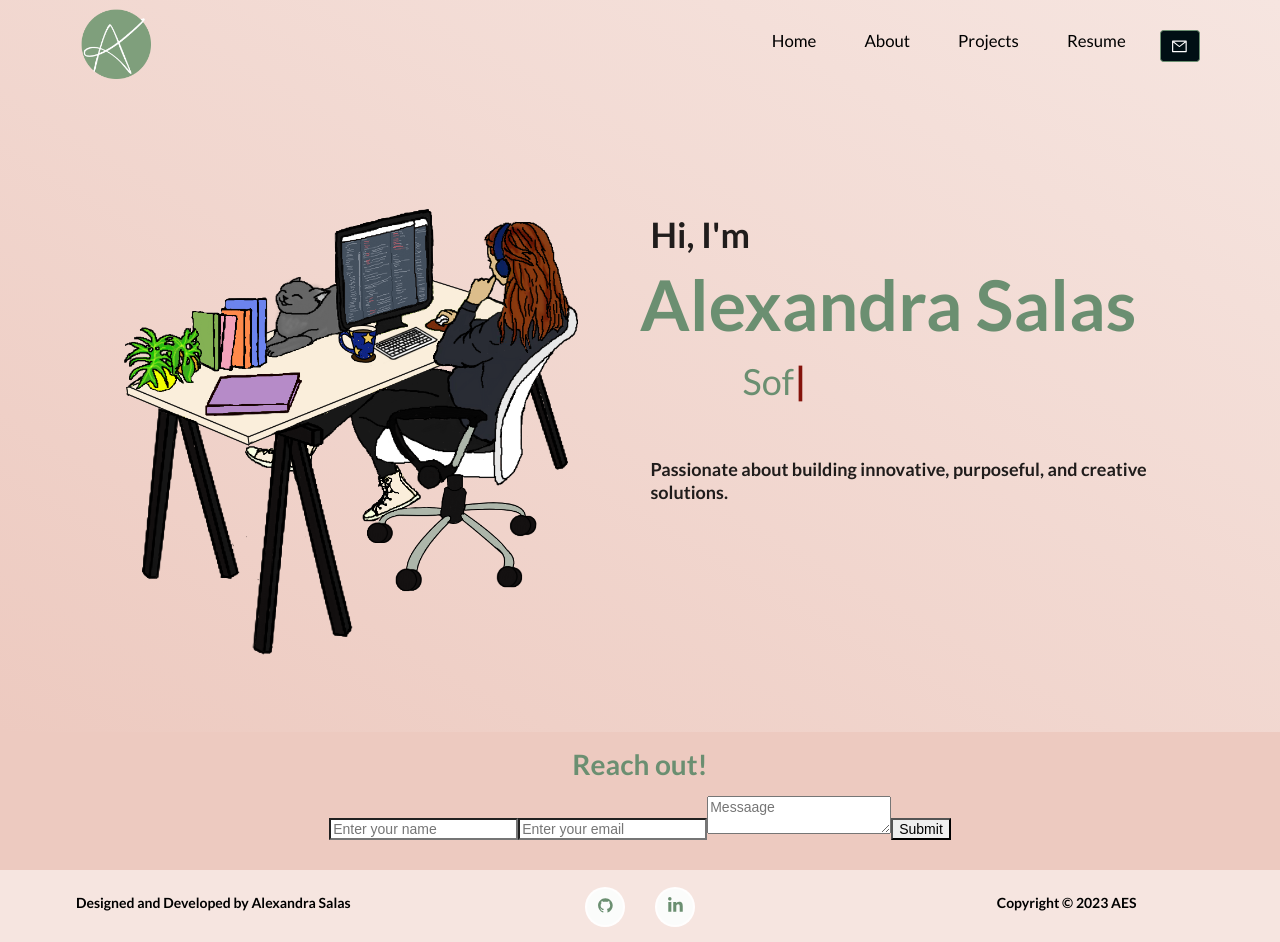
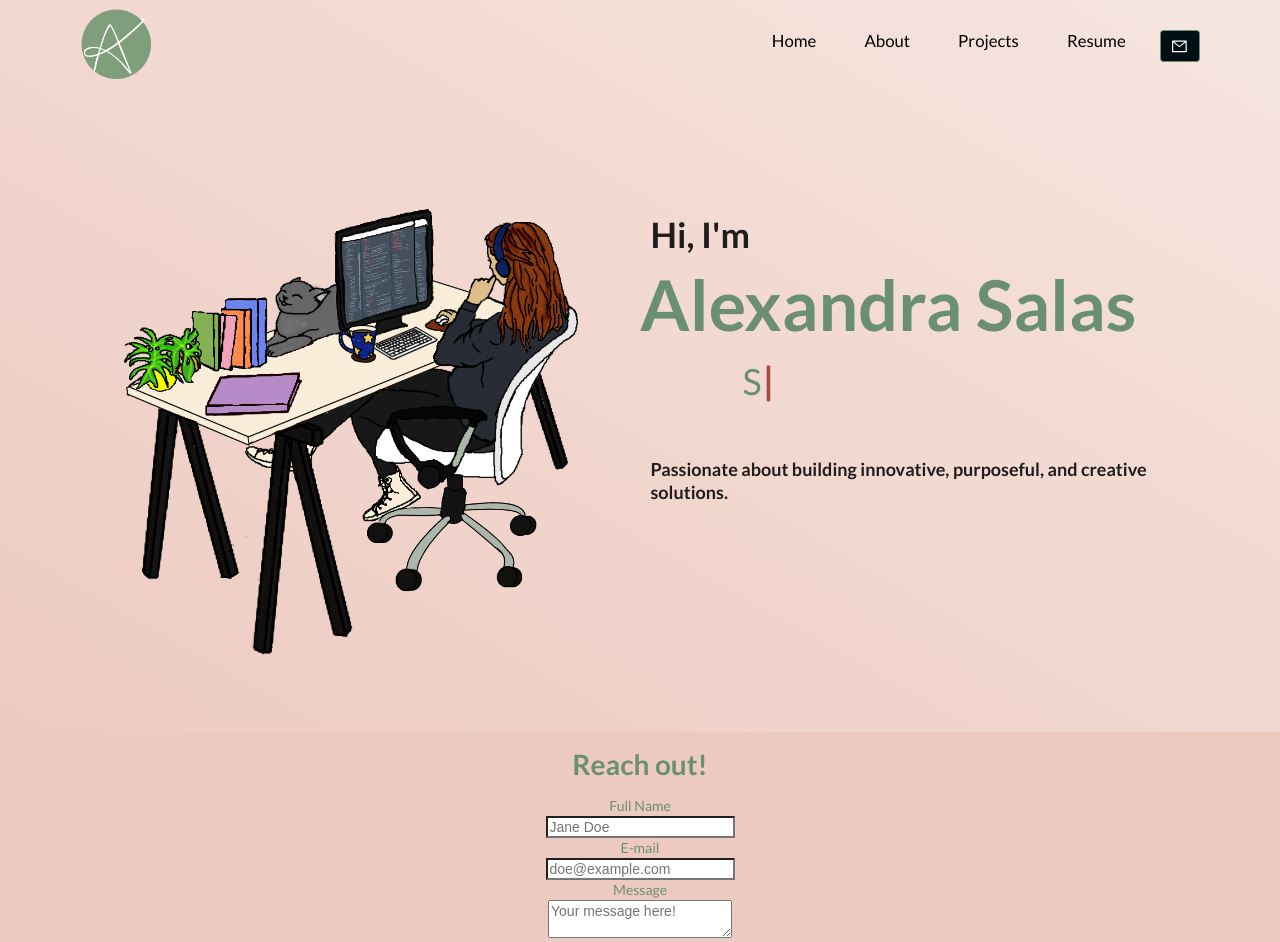
Before and after one commit to aesalas/SalasPortfolio, a React (Create React App) app: page / in a window 1280 px wide. Shown: the top 942 px of the page. Built offline with nearby package versions, Linux system fonts and the light colour scheme.

Commit message:
Update ContactForm.js

```diff
--- a/src/components/ContactForm.js
+++ b/src/components/ContactForm.js
@@ -1,41 +1,38 @@
-import React, { useState, Component } from "react";
-
-export default class Form extends Component{
-  constructor(props){
-    super(props)
-    this.state = { name: '', email: '', message: '' }
-  }
-
-  handleChange = e =>
-    this.setState({ [e.target.name]: e.target.value })
-
-  render() {
-    const { name, email, message } = this.state
-    return (
-      <form className='contactForm' >
-
+export default function ContactForm() {
+  return (
+    <form name="contact-form" method="post">
+      <div>
+        <label htmlFor="name">Full Name</label> <br />
         <input
-          type='text'
-          name='name'
-          value={name}
-          placeholder='Enter your name'
-          onChange={this.handleChange} />
-
+          type="text"
+          id="name"
+          name="name"
+          placeholder="Jane Doe"
+          required
+        />
+      </div>
+      <div>
+        <label htmlFor="email">E-mail</label> <br />
         <input
-          type='email'
-          name='email'
-          value={email}
-          placeholder='Enter your email'
-          onChange={this.handleChange} />
-
+          type="email"
+          id="email"
+          name="email"
+          placeholder="doe@example.com"
+          required
+        />
+      </div>
+      <div>
+        <label htmlFor="message">Message</label> <br />
         <textarea
-          name='message'
-          placeholder='Messaage'
-          value={message}
-          onChange={this.handleChange}></textarea>
-
-        <button type='submit'>Submit</button>
-      </form>
-    )
-  }
+          id="message"
+          name="message"
+          placeholder="Your message here!"
+          required
+        ></textarea>
+      </div>
+      <div>
+        <input type="submit" className="submit" value="Send Message" />
+      </div>
+    </form>
+  );
 }
```
